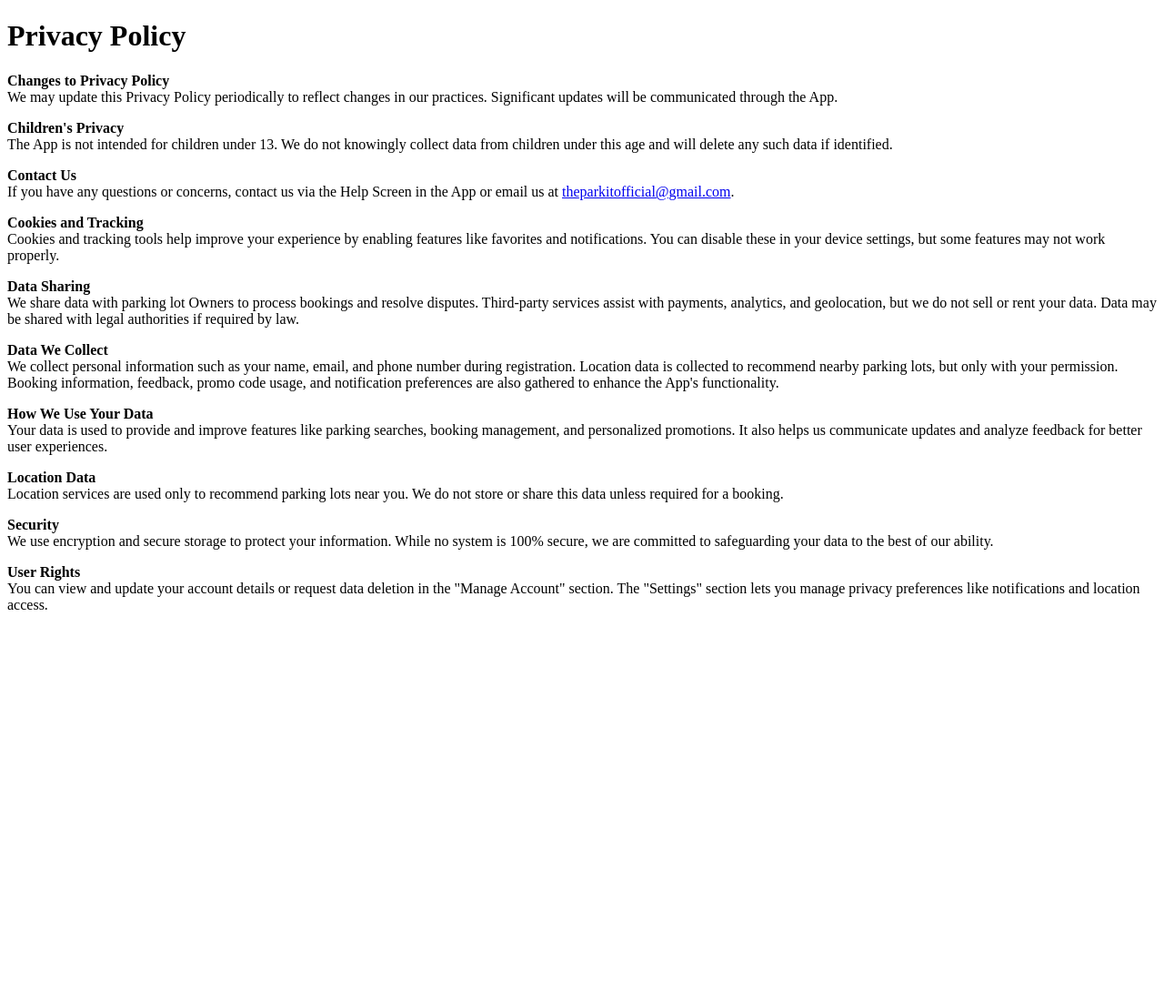
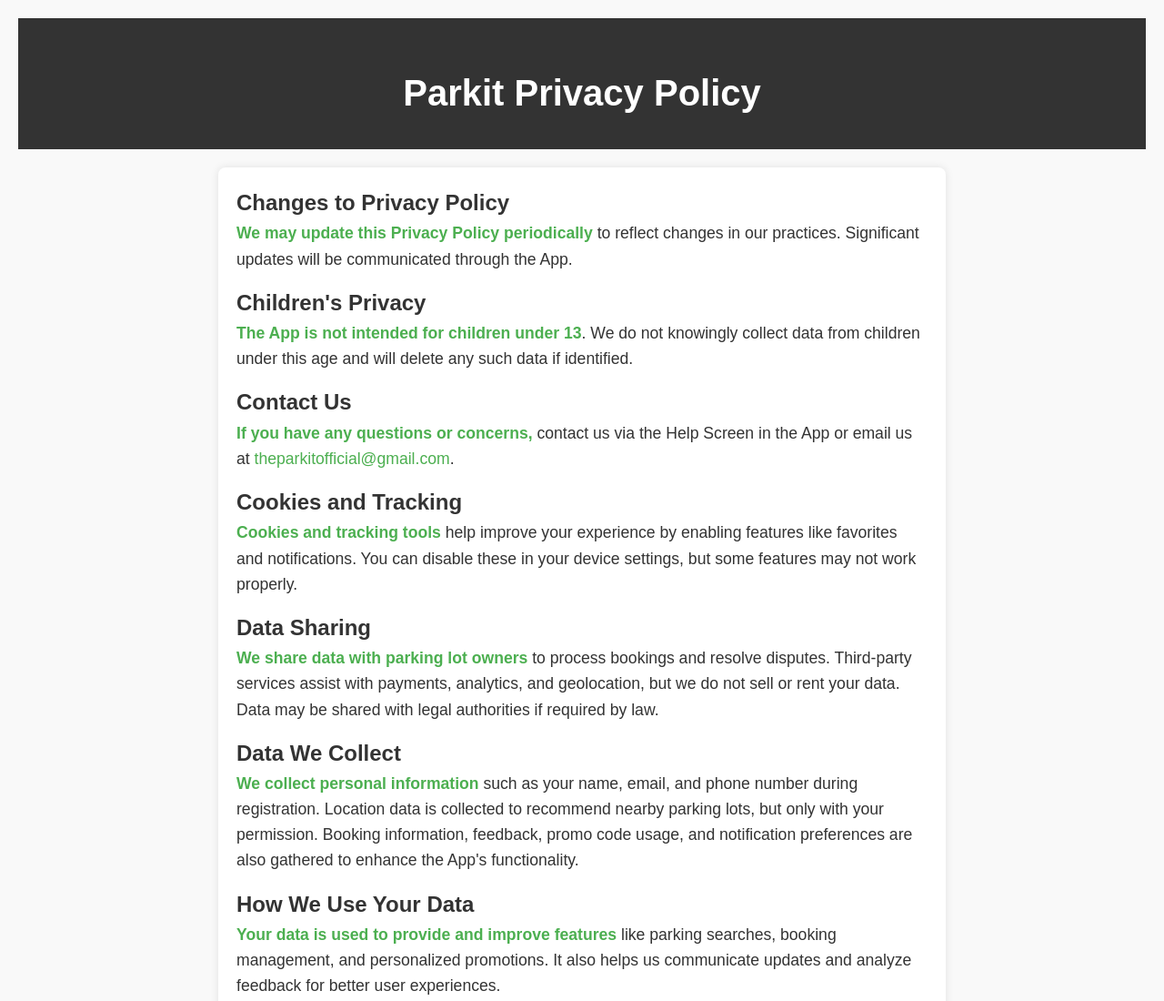
Before and after one commit to RaghavSharma7255/Parkit, a plain HTML site: page privacy-policy/privacy-policy.html in a window 1280 px wide. Shown: the top 1100 px of the page at 91% size. Before the commit the page ends 800 px from the top, so only its background shows below. Drawn offline with Linux system fonts and the light colour scheme; files that its build step writes are made by us from their sources.

Commit message:
Update privacy-policy.html

```diff
--- a/privacy-policy/privacy-policy.html
+++ b/privacy-policy/privacy-policy.html
@@ -3,40 +3,123 @@
 <head>
     <meta charset="UTF-8">
     <meta name="viewport" content="width=device-width, initial-scale=1.0">
-    <title>Privacy Policy</title>
+    <title>Privacy Policy - Parkit</title>
+    <link rel="stylesheet" href="styles.css"> <!-- Link to external CSS file -->
+    <style>
+        /* Reset default styles */
+        * {
+            margin: 0;
+            padding: 0;
+            box-sizing: border-box;
+        }
+
+        body {
+            font-family: 'Arial', sans-serif;
+            line-height: 1.6;
+            background-color: #f9f9f9;
+            color: #333;
+            padding: 20px;
+        }
+
+        header {
+            background-color: #333;
+            color: #fff;
+            text-align: center;
+            padding: 10px;
+            margin-bottom: 20px;
+        }
+
+        header h1 {
+            font-size: 2.5rem;
+        }
+
+        h1 {
+            text-align: center;
+            margin: 40px 0 20px;
+        }
+
+        section {
+            max-width: 800px;
+            margin: 0 auto;
+            padding: 20px;
+            background-color: #fff;
+            border-radius: 8px;
+            box-shadow: 0 0 10px rgba(0, 0, 0, 0.1);
+        }
+
+        section p {
+            font-size: 1.1rem;
+            margin-bottom: 15px;
+            line-height: 1.6;
+        }
+
+        section p strong {
+            color: #4CAF50;
+            font-weight: bold;
+        }
+
+        a {
+            color: #4CAF50;
+            text-decoration: none;
+        }
+
+        a:hover {
+            text-decoration: underline;
+        }
+
+        footer {
+            background-color: #333;
+            color: white;
+            text-align: center;
+            padding: 15px;
+            margin-top: 40px;
+        }
+
+        footer a {
+            color: #fff;
+            text-decoration: none;
+        }
+    </style>
 </head>
 <body>
-    <h1>Privacy Policy</h1>
+    <header>
+        <h1>Parkit Privacy Policy</h1>
+    </header>
 
-    <p><strong>Changes to Privacy Policy</strong><br>
-    We may update this Privacy Policy periodically to reflect changes in our practices. Significant updates will be communicated through the App.</p>
+    <section>
+        <h2>Changes to Privacy Policy</h2>
+        <p><strong>We may update this Privacy Policy periodically</strong> to reflect changes in our practices. Significant updates will be communicated through the App.</p>
 
-    <p><strong>Children's Privacy</strong><br>
-    The App is not intended for children under 13. We do not knowingly collect data from children under this age and will delete any such data if identified.</p>
+        <h2>Children's Privacy</h2>
+        <p><strong>The App is not intended for children under 13</strong>. We do not knowingly collect data from children under this age and will delete any such data if identified.</p>
 
-    <p><strong>Contact Us</strong><br>
-    If you have any questions or concerns, contact us via the Help Screen in the App or email us at <a href="mailto:theparkitofficial@gmail.com">theparkitofficial@gmail.com</a>.</p>
+        <h2>Contact Us</h2>
+        <p><strong>If you have any questions or concerns,</strong> contact us via the Help Screen in the App or email us at <a href="mailto:theparkitofficial@gmail.com">theparkitofficial@gmail.com</a>.</p>
 
-    <p><strong>Cookies and Tracking</strong><br>
-    Cookies and tracking tools help improve your experience by enabling features like favorites and notifications. You can disable these in your device settings, but some features may not work properly.</p>
+        <h2>Cookies and Tracking</h2>
+        <p><strong>Cookies and tracking tools</strong> help improve your experience by enabling features like favorites and notifications. You can disable these in your device settings, but some features may not work properly.</p>
 
-    <p><strong>Data Sharing</strong><br>
-    We share data with parking lot Owners to process bookings and resolve disputes. Third-party services assist with payments, analytics, and geolocation, but we do not sell or rent your data. Data may be shared with legal authorities if required by law.</p>
+        <h2>Data Sharing</h2>
+        <p><strong>We share data with parking lot owners</strong> to process bookings and resolve disputes. Third-party services assist with payments, analytics, and geolocation, but we do not sell or rent your data. Data may be shared with legal authorities if required by law.</p>
 
-    <p><strong>Data We Collect</strong><br>
-    We collect personal information such as your name, email, and phone number during registration. Location data is collected to recommend nearby parking lots, but only with your permission. Booking information, feedback, promo code usage, and notification preferences are also gathered to enhance the App's functionality.</p>
+        <h2>Data We Collect</h2>
+        <p><strong>We collect personal information</strong> such as your name, email, and phone number during registration. Location data is collected to recommend nearby parking lots, but only with your permission. Booking information, feedback, promo code usage, and notification preferences are also gathered to enhance the App's functionality.</p>
 
-    <p><strong>How We Use Your Data</strong><br>
-    Your data is used to provide and improve features like parking searches, booking management, and personalized promotions. It also helps us communicate updates and analyze feedback for better user experiences.</p>
+        <h2>How We Use Your Data</h2>
+        <p><strong>Your data is used to provide and improve features</strong> like parking searches, booking management, and personalized promotions. It also helps us communicate updates and analyze feedback for better user experiences.</p>
 
-    <p><strong>Location Data</strong><br>
-    Location services are used only to recommend parking lots near you. We do not store or share this data unless required for a booking.</p>
+        <h2>Location Data</h2>
+        <p><strong>Location services are used only</strong> to recommend parking lots near you. We do not store or share this data unless required for a booking.</p>
 
-    <p><strong>Security</strong><br>
-    We use encryption and secure storage to protect your information. While no system is 100% secure, we are committed to safeguarding your data to the best of our ability.</p>
+        <h2>Security</h2>
+        <p><strong>We use encryption and secure storage</strong> to protect your information. While no system is 100% secure, we are committed to safeguarding your data to the best of our ability.</p>
 
-    <p><strong>User Rights</strong><br>
-    You can view and update your account details or request data deletion in the "Manage Account" section. The "Settings" section lets you manage privacy preferences like notifications and location access.</p>
+        <h2>User Rights</h2>
+        <p><strong>You can view and update your account details</strong> or request data deletion in the "Manage Account" section. The "Settings" section lets you manage privacy preferences like notifications and location access.</p>
+    </section>
 
+    <footer>
+        <p>&copy; 2024 Parkit. All rights reserved. <br> <a href="index.html">Back to Home</a></p>
+    </footer>
 </body>
 </html>
```
